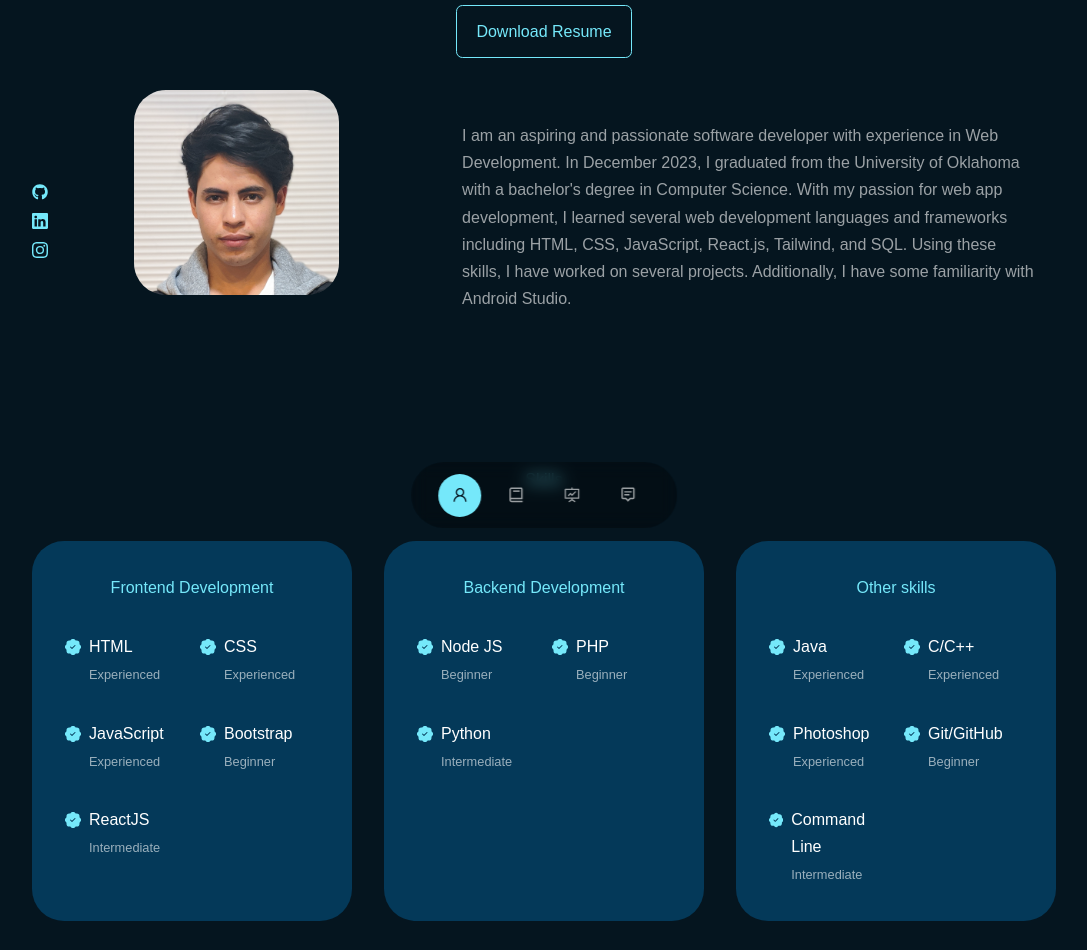
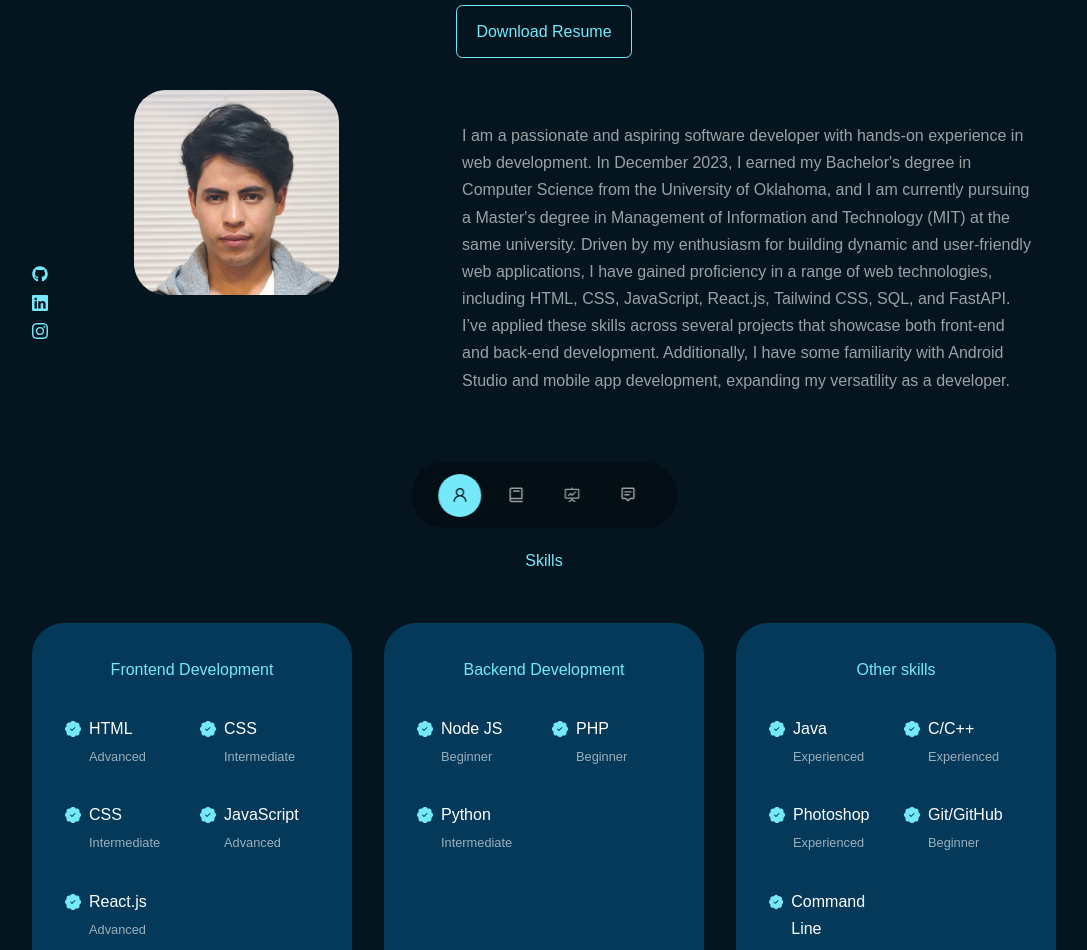
Before and after one commit to Wahid-Haidari/portfolio, a React (Create React App) app: page / in a window 1280 px wide. Shown: the part 240-1190 px from the top of the page, without its empty margins (96-1183 px from the left). Built offline with nearby package versions, Linux system fonts and the light colour scheme.

Commit message:
updated the description and frontend skills

```diff
--- a/src/components/about/About.js
+++ b/src/components/about/About.js
@@ -40,11 +40,14 @@ class About extends Component{
 						*/}
 
 						<p>
-							I am an aspiring and passionate software developer with experience in Web Development.
-							In December 2023, I graduated from the University of Oklahoma with a bachelor's degree in
-							Computer Science. With my passion for web app development, I learned several web development
-							languages and frameworks including HTML, CSS, JavaScript, React.js, Tailwind, and SQL. Using these skills, I have worked on several
-							projects. Additionally, I have some familiarity with Android Studio.
+						I am a passionate and aspiring software developer with hands-on experience in web development.
+						In December 2023, I earned my Bachelor's degree in Computer Science from the University of
+						Oklahoma, and I am currently pursuing a Master's degree in Management of Information and Technology
+						(MIT) at the same university. Driven by my enthusiasm for building dynamic and user-friendly web
+						applications, I have gained proficiency in a range of web technologies, including HTML, CSS,
+						JavaScript, React.js, Tailwind CSS, SQL, and FastAPI. I’ve applied these skills across several
+						projects that showcase both front-end and back-end development. Additionally, I have some
+						familiarity with Android Studio and mobile app development, expanding my versatility as a developer.
 						</p>
 						{/*
 						<a href="#contact" className='btn btn-primary'>Let's talk</a>
--- a/src/components/skills/Skills.jsx
+++ b/src/components/skills/Skills.jsx
@@ -15,7 +15,7 @@ class Skills extends Component{
 								<BsFillPatchCheckFill className='experience__details-icon'/>
 								<div>
 									<h4>HTML</h4>
-									<small className="text-light">Experienced</small>
+									<small className="text-light">Advanced</small>
 								</div>
 
 							</article>
@@ -23,31 +23,30 @@ class Skills extends Component{
 								<BsFillPatchCheckFill className='experience__details-icon'/>
 								<div>
 									<h4>CSS</h4>
-									<small className="text-light">Experienced</small>
+									<small className="text-light">Intermediate</small>
 								</div>
-
+							</article>
+							<article className='experience__details'>
+								<BsFillPatchCheckFill className='experience__details-icon'/>
+								<div>
+									<h4>CSS</h4>
+									<small className="text-light">Intermediate</small>
+								</div>
 							</article>
 							<article className='experience__details'>
 								<BsFillPatchCheckFill className='experience__details-icon'/>
 								<div>
 									<h4>JavaScript</h4>
-									<small className="text-light">Experienced</small>
+									<small className="text-light">Advanced</small>
 								</div>
 
 							</article>
+
 							<article className='experience__details'>
 								<BsFillPatchCheckFill className='experience__details-icon'/>
 								<div>
-									<h4>Bootstrap</h4>
-									<small className="text-light">Beginner</small>
-								</div>
-
-							</article>
-							<article className='experience__details'>
-								<BsFillPatchCheckFill className='experience__details-icon'/>
-								<div>
-									<h4>ReactJS</h4>
-									<small className="text-light">Intermediate</small>
+									<h4>React.js</h4>
+									<small className="text-light">Advanced</small>
 								</div>
 
 							</article>
```
Also changed, not shown: 1 other file (tests, documents, lock files or other folders).
